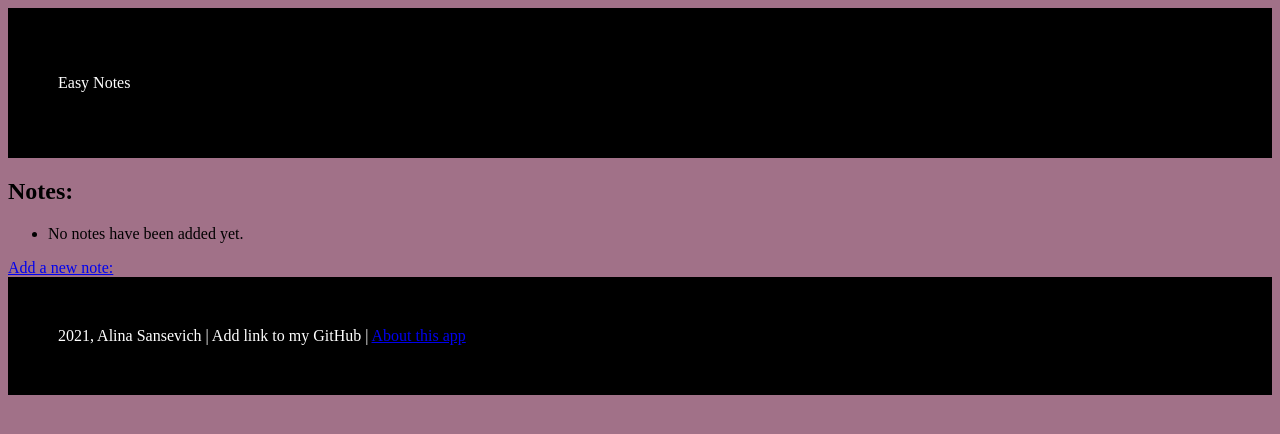
After one commit to alinasansevich/easy-notes, a Django app: page /notes/ in a window 1280 px wide. The commit adds this page. Shown: the top 434 px of the page. Run offline with Django 3.2, Linux system fonts and the light colour scheme; data that the repository does not hold is empty.

Commit message:
All notes working.

```diff
--- a/easy_notes_app/forms.py
+++ b/easy_notes_app/forms.py
@@ -16,9 +16,10 @@ class NoteForm(forms.ModelForm):
         fields = ['title',
                   'text',
                   ]
-        labels = {'Give your note a title': '',
-                  'Enter note here': '',
+        labels = {'title': 'Title',
+                  'text': '',
                   }
+        widgets = {'text': forms.Textarea(attrs={'cols': 80})}
 
 
 class ToDoListForm(forms.ModelForm):
--- a/easy_notes_app/static/easy_notes_app/base-styles.css
+++ b/easy_notes_app/static/easy_notes_app/base-styles.css
@@ -6,5 +6,10 @@ html {
 .header {
   color: white;
   background-color: black;
-  padding: 10px;
+  padding: 50px;
 }
+.footer {
+  color: white;
+  background-color: black;
+  padding: 50px;
+}
--- a/easy_notes_app/templates/easy_notes_app/board.html
+++ b/easy_notes_app/templates/easy_notes_app/about.html
@@ -3,7 +3,7 @@
 {% block content %}
 
 
-  <h3>I'm still figuring out this one :)</h3>
+  <p>Add some text here.</p>
 
-
+  <a href="{% url 'easy_notes_app:index' %}">Home</a>
 {% endblock content %}
--- a/easy_notes_app/templates/easy_notes_app/base.html
+++ b/easy_notes_app/templates/easy_notes_app/base.html
@@ -17,10 +17,12 @@
 </head>
 <body>
 
-  <section class="header">
+  <header class="header">
     <p>Easy Notes</p>
-  </section>
+  </header>
 
 {% block content %}{% endblock content %}
+
+  <footer class="footer">2021, Alina Sansevich | Add link to my GitHub | <a href="{% url 'easy_notes_app:about' %}">About this app</a></footer>
 </body>
 </html>
--- a/easy_notes_app/templates/easy_notes_app/index.html
+++ b/easy_notes_app/templates/easy_notes_app/index.html
@@ -5,5 +5,7 @@
 
   <p>Your notes go with you.</p>
 
+  <a href="{% url 'easy_notes_app:notes' %}">Go to your board</a>
+
 
 {% endblock content %}
--- /dev/null
+++ b/easy_notes_app/templates/easy_notes_app/notes.html
@@ -0,0 +1,21 @@
+{% extends "easy_notes_app/base.html" %}
+
+{% block content %}
+
+    <h2>Notes:</h2>
+
+    <ul>
+    {% for note in notes %}
+        <li>
+          <a href="{% url 'easy_notes_app:note' note.id %}">{{ note }}</a>
+          <a href="{% url 'easy_notes_app:edit_note' note.id %}">Edit</a>
+        </li>
+    {% empty %}
+        <li>No notes have been added yet.</li>
+    {% endfor %}
+    </ul>
+
+    <a href="{% url 'easy_notes_app:new_note' %}">Add a new note:</a>
+
+
+{% endblock content %}
--- a/easy_notes_app/urls.py
+++ b/easy_notes_app/urls.py
@@ -23,5 +23,9 @@ urlpatterns = [
     # Page for adding a new list
     path('new_list/', views.new_list, name='new_list'),
     # Board page
-    path('board/', views.board, name='board'),
+    path('notes/', views.notes, name='notes'),
+    # Page to show a note
+    path('note/<int:note_id>', views.note, name='note'),
+    # Page for editing a note
+    path('edit_note/<int:note_id>', views.edit_note, name='edit_note'),
     ]
--- a/easy_notes_app/views.py
+++ b/easy_notes_app/views.py
@@ -1,9 +1,9 @@
-from django.shortcuts import render
+from django.shortcuts import render, redirect
 from django.http import HttpResponseRedirect
 from django.urls import reverse
 
 from .forms import NoteForm, ToDoListForm
-
+from .models import Note#, ToDoList
 
 def index(request):
     """The home page for Easy Notes."""
@@ -15,9 +15,26 @@ def about(request):
     return render(request, 'easy_notes_app/about.html')
 
 
-def board(request):
+
+def notes(request): # was 'board'
     """The board were all Easy Notes are displayed."""
-    return render(request, 'easy_notes_app/board.html')
+    notes = Note.objects.order_by('date_added')
+    #lists = ToDoList.objects.order_by('date_added')
+    context = {'notes': notes,
+               #'lists': lists,
+               }
+    return render(request, 'easy_notes_app/notes.html', context)
+
+
+def note(request, note_id):
+    """Show a single note."""
+    note = Note.objects.get(id=note_id)
+    context = {'note': note}
+    return render(request, 'easy_notes_app/note.html', context)
+
+
+
+
 
 
 def new_note(request):
@@ -30,7 +47,7 @@ def new_note(request):
         form = NoteForm(data=request.POST)
         if form.is_valid():
             form.save()
-            return HttpResponseRedirect(reverse('easy_notes_app:board')) # board doesn't exist yet!!!
+            return HttpResponseRedirect(reverse('easy_notes_app:notes')) # board doesn't exist yet!!!
     context = {'form': form}
     return render(request, 'easy_notes_app/new_note.html', context)
 
@@ -45,6 +62,26 @@ def new_list(request):
         form = ToDoListForm(data=request.POST)
         if form.is_valid():
             form.save()
-            return HttpResponseRedirect(reverse('easy_notes_app:board')) # board doesn't exist yet!!!
+            return HttpResponseRedirect(reverse('easy_notes_app:notes')) # board doesn't exist yet!!!
     context = {'form': form}
     return render(request, 'easy_notes_app/new_list.html', context)
+
+
+def edit_note(request, note_id):
+    """Edit an existing note."""
+
+    entry = Note.objects.get(id=note_id)
+
+    if request.method != 'POST':
+        # Initial request; pre-fillform with the current entry.
+        form = NoteForm(instance=entry)
+    else:
+        # POST data submitted; process data.
+        form = NoteForm(instance=entry, data=request.POST)
+        if form.is_valid():
+            form.save()
+            return redirect('easy_notes_app:notes')
+
+    context = {'entry': entry,
+                'form': form}
+    return render(request, 'easy_notes_app/edit_note.html', context)
```
Also changed, not shown: easy_notes_app/templates/easy_notes_app/edit_note.html (added, +15 -0 lines), easy_notes_app/templates/easy_notes_app/note.html (added, +16 -0 lines).
